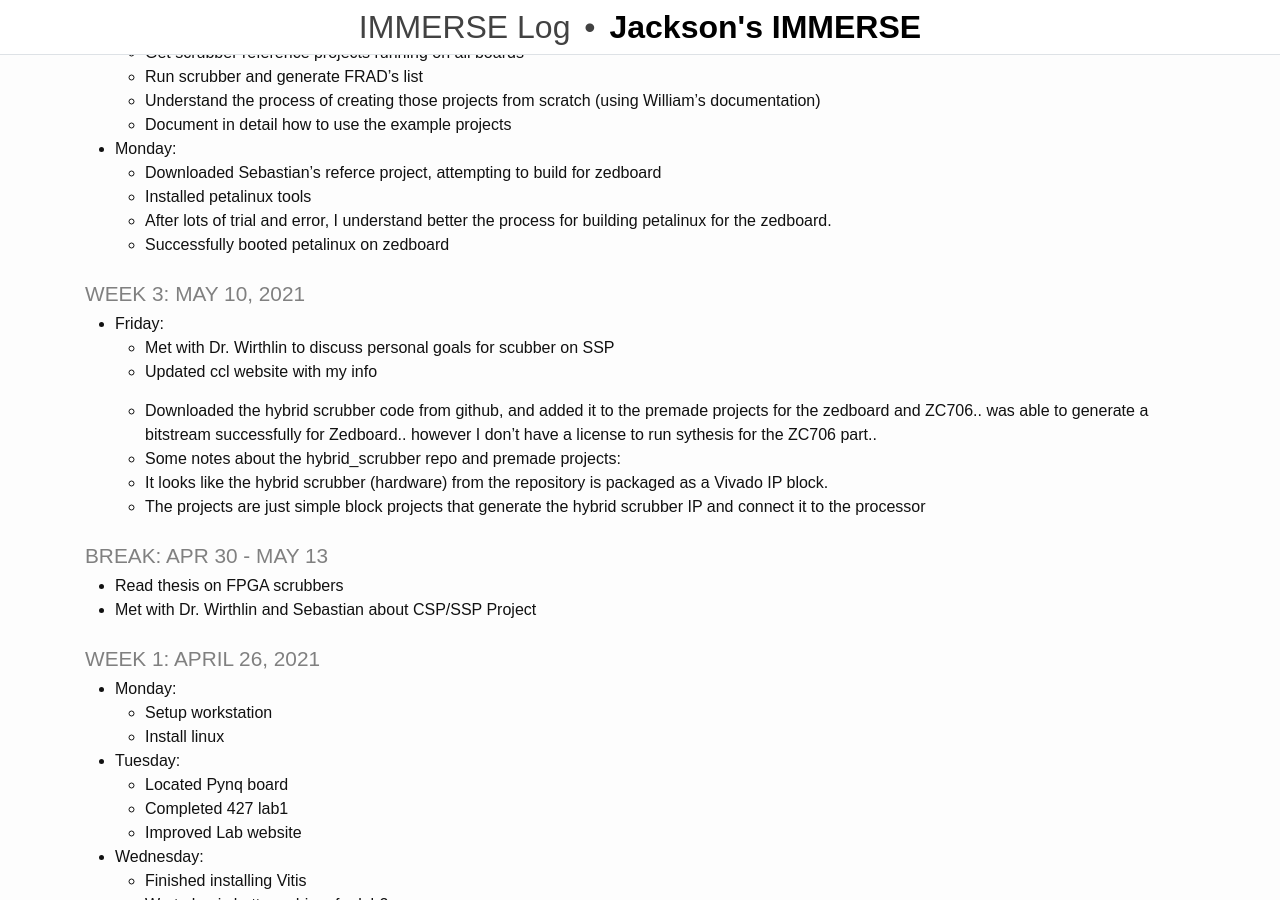
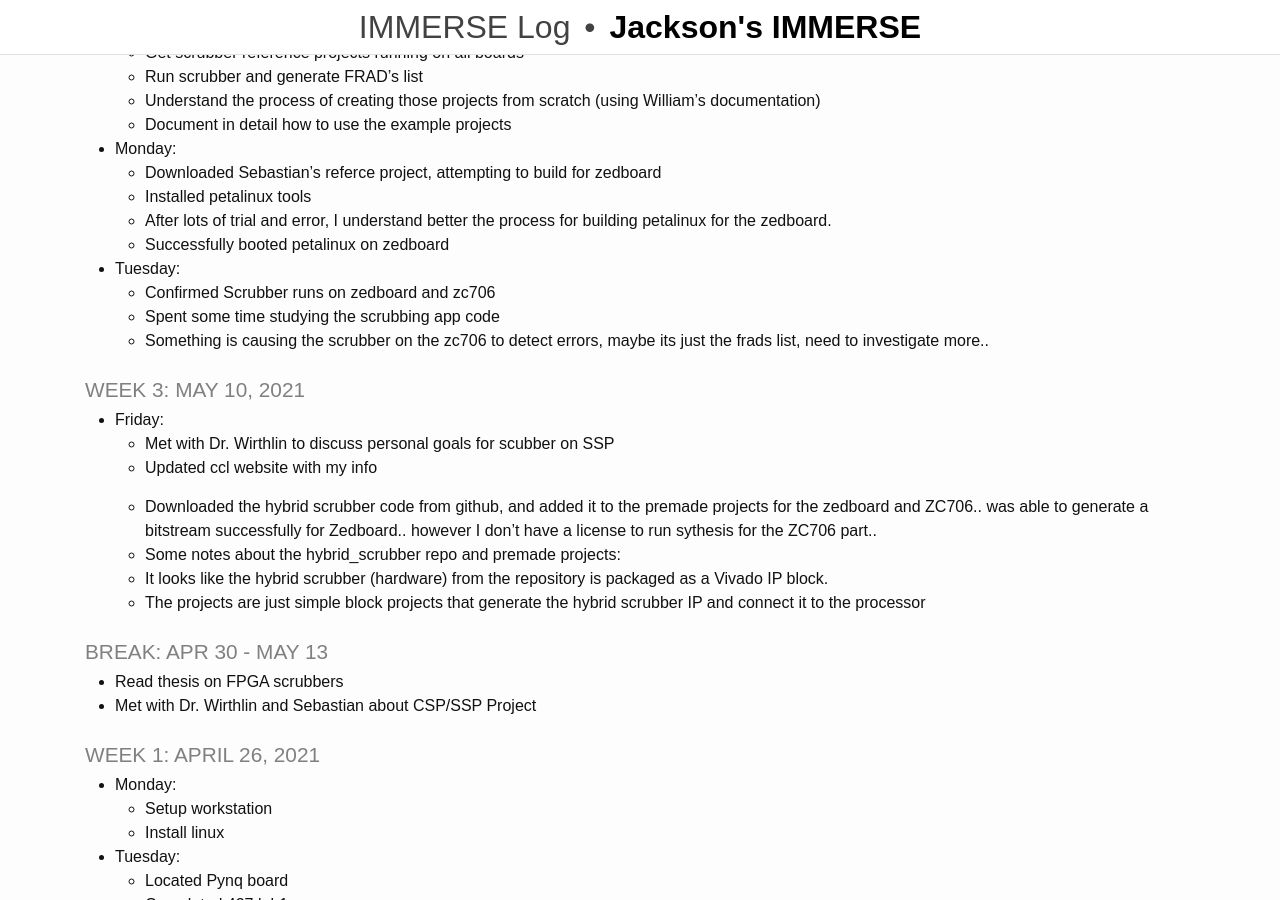
Before and after one commit to rjsmith1999/IMMERSE, a Jekyll site: the page built from _pages/log.md, in a window 1280 px wide and 900 px high, scrolled down 353 px. Built offline with Jekyll 4.4.1, drawn with Linux system fonts in a browser that asks for light colours.

Commit message:
Update log

```diff
--- a/_pages/log.md
+++ b/_pages/log.md
@@ -26,6 +26,12 @@ title: IMMERSE Log
   - Installed petalinux tools
   - After lots of trial and error, I understand better the process for building petalinux for the zedboard.
   - Successfully booted petalinux on zedboard
+
+* **Tuesday**:
+  - Confirmed Scrubber runs on zedboard and zc706
+  - Spent some time studying the scrubbing app code
+  - Something is causing the scrubber on the zc706 to detect errors, maybe its just the frads list, need to investigate more..
+
 
 ### Week 3: May 10, 2021
 * **Friday**:
```
